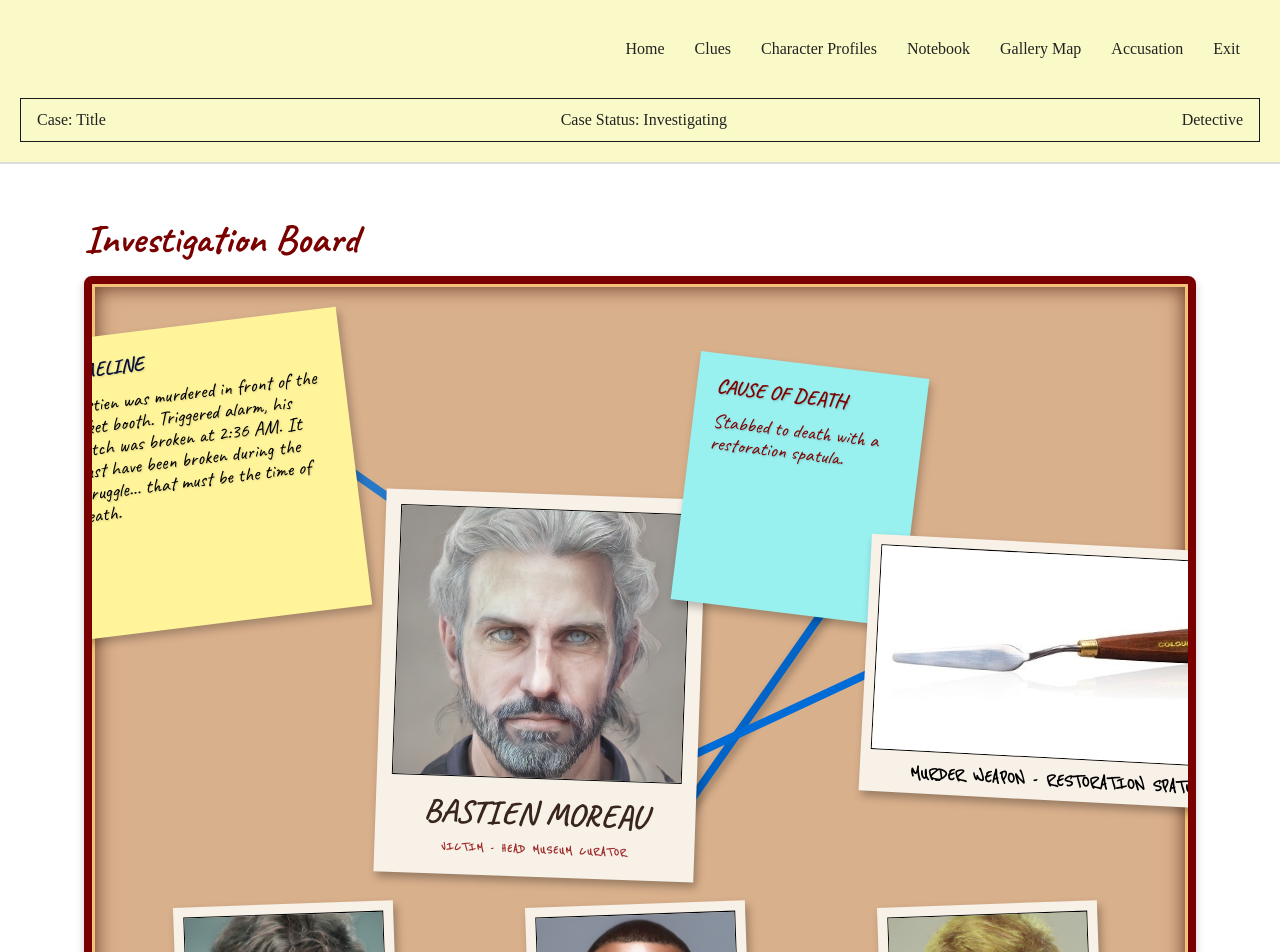
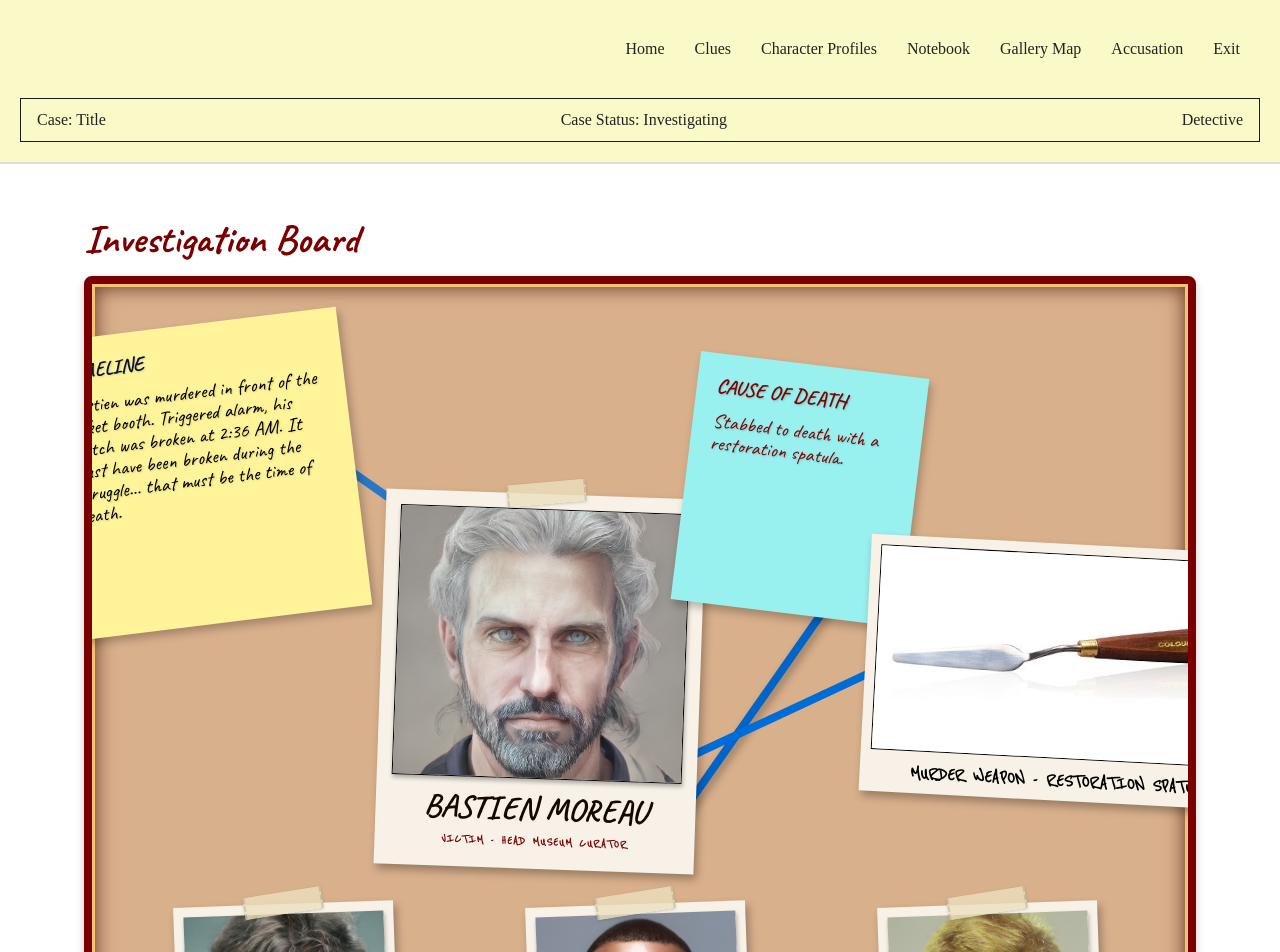
Before and after one commit to stanng66/cpan212-project-group-8, a Next.js app in the folder web/: page /clues in a window 1280 px wide. Shown: the top 952 px of the page. Built offline with nearby package versions, Linux system fonts and the light colour scheme; no server answers.

Commit message:
add tape to each character polaroid and put red strings behind each image

```diff
--- a/web/app/clues/evidence-board/evidenceBoard.module.css
+++ b/web/app/clues/evidence-board/evidenceBoard.module.css
@@ -295,13 +295,15 @@
 .suspects-grid {
     display: grid;
     grid-template-columns: repeat(3, minmax(0, 1fr));
-    gap: 50px 20px;
+    gap: 90px 20px;
     justify-items: center;
     margin: 40px 0;
 }
 
 /* Character photographs */
 .character-card {
+    position: relative;
+    z-index: 2;
     background-color: #F7F1E8;
     padding: 10px 10px 15px;
     width: fit-content;
@@ -312,6 +314,23 @@
     text-decoration: none;
     transition: box-shadow 0.2s;
 }
+
+/* tape learn how to change direction for each card later */
+.character-card::before {
+    content: "";
+    position: absolute;
+    top: -12px;
+    left: 50%;
+    transform: translateX(-50%) rotate(-7deg);
+    width: 75px;
+    height: 22px;
+    background-color: rgba(236, 223, 190, 0.78);
+    border-left: 2px dashed rgba(0, 0, 0, 0.12);
+    border-right: 2px dashed rgba(0, 0, 0, 0.12);
+    box-shadow: 0 1px 3px rgba(0, 0, 0, 0.18);
+    z-index: 3;
+}
+
 
 .suspect-card:hover {
     box-shadow: 0 0 0 4px #C62828,
@@ -326,23 +345,26 @@
     width: 100%;
     height: 200px;
     object-fit: cover;
-    border: 1px black solid;
+    box-shadow: 1px 3px 4px rgba(0, 0, 0, 0.3);
+
 }
 
 .character-card p {
     font-family: var(--font-caveat), cursive;
-    margin: 10px 0 5px;
+    margin-top: 5px;
+    margin-bottom:2px;
     font-weight: 900;
     font-size:25px;
     text-transform:uppercase;
-    color: #38251B;
+    color: #150801;
 }
 
 .character-card span {
-    font-size: 11px;
+    font-size: 15px;
     font-weight: bold;
-    color: #9C2828;
+    color: #7a0404;
     letter-spacing: 1px;
+    font-family: var(--font-reenie-beanie), cursive;
 }
 
 /* Suspect photo and clues */
@@ -366,7 +388,7 @@
 .suspect-clues::before {
     content: "";
     position: absolute;
-    width: 3px;
+    width: 8px;
     height: 65px;
     background-color: #C62828;
     top: -55px;
@@ -379,7 +401,7 @@
 .suspect-clues::after {
     content: "";
     position: absolute;
-    width: 3px;
+    width: 8px;
     height: 65px;
     background-color: #C62828;
     top: -55px;
```
